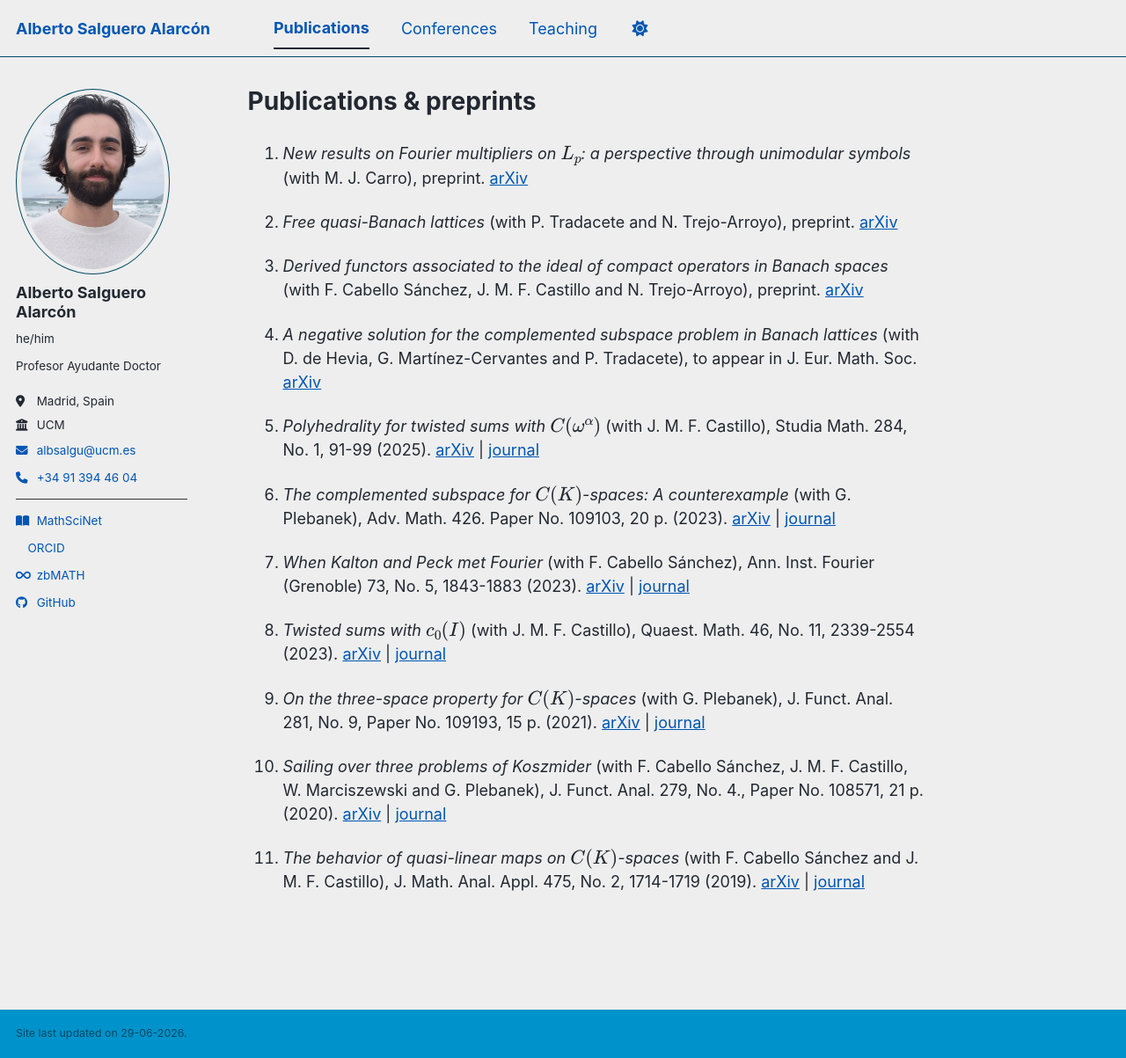
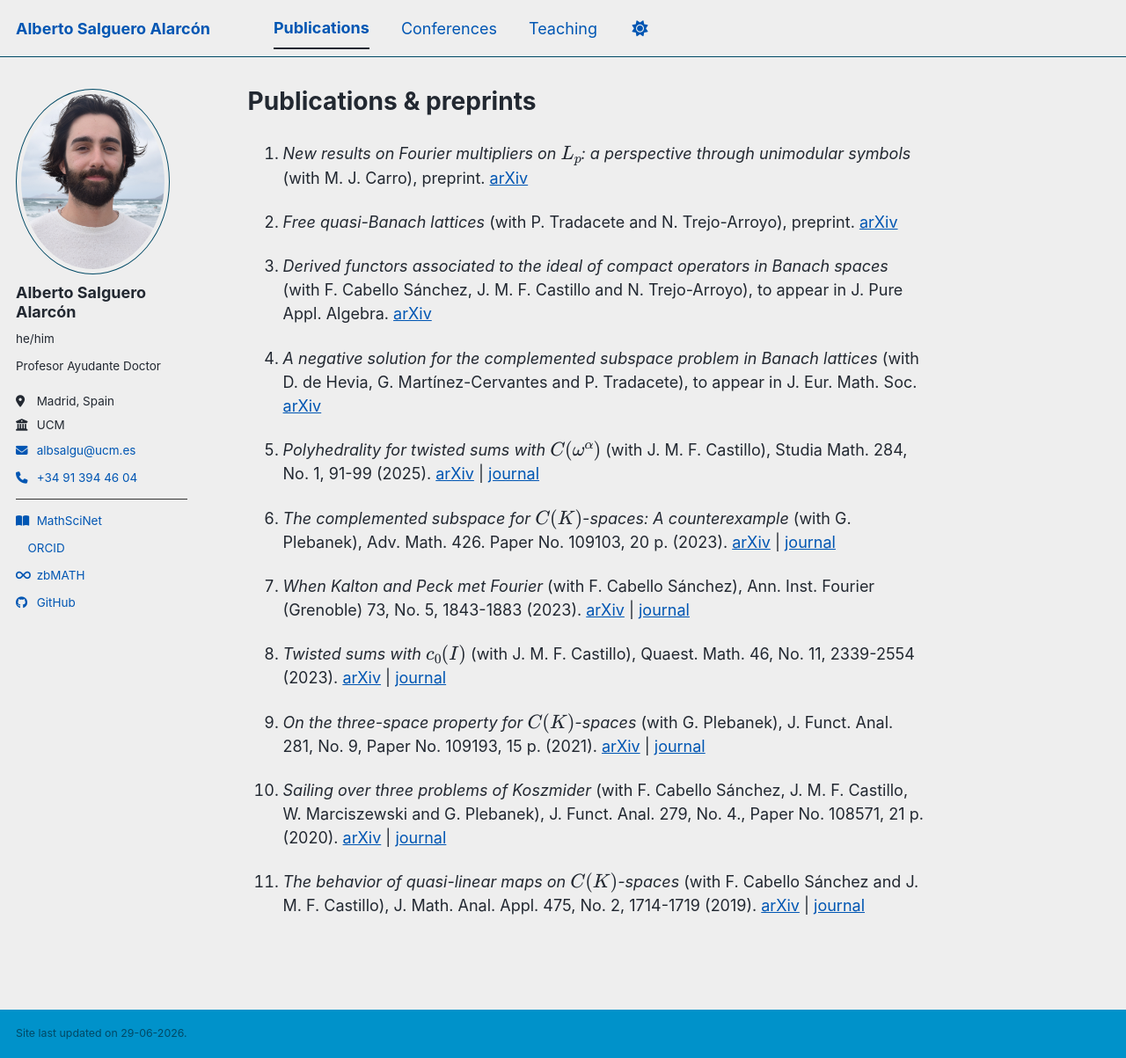
Before and after one commit to salgueroalarcon/salgueroalarcon.github.io, a Jekyll site: the page built from _pages/publications.md, in a window 1280 px wide and 1203 px high. Shown: the whole window at 88% size. Built offline with Jekyll 4.4.1, drawn with Linux system fonts in a browser that asks for light colours; a style sheet for code colours, icons or effects is not loaded.

Commit message:
Revise publication entries and remove Google Scholar section
Updated publication details and removed Google Scholar link.

```diff
--- a/_pages/publications.md
+++ b/_pages/publications.md
@@ -15,17 +15,11 @@ author_profile: true
 <script type="text/javascript" id="MathJax-script" async src="https://cdn.jsdelivr.net/npm/mathjax@3/es5/tex-chtml.js"></script>
 
 
-{% if site.author.googlescholar %}
-  <div class="wordwrap">You can also find my articles on <a href="{{site.author.googlescholar}}">my Google Scholar profile</a>.</div>
-{% endif %}
-
-<script type="text/javascript" id="MathJax-script" async src="https://cdn.jsdelivr.net/npm/mathjax@3/es5/tex-chtml.js"></script>
-
 1. *New results on Fourier multipliers on $L_p$: a perspective through unimodular symbols* (with M. J. Carro), preprint. <a href="https://arxiv.org/abs/2601.15815" target="_blank">arXiv</a>
 
 2. *Free quasi-Banach lattices* (with P. Tradacete and N. Trejo-Arroyo), preprint. <a href="https://arxiv.org/abs/2512.05273" target="_blank">arXiv</a>
 
-3. *Derived functors associated to the ideal of compact operators in Banach spaces* (with F. Cabello Sánchez, J. M. F. Castillo and N. Trejo-Arroyo), preprint. <a href="https://arxiv.org/abs/2512.18023" target="_blank">arXiv</a>
+3. *Derived functors associated to the ideal of compact operators in Banach spaces* (with F. Cabello Sánchez, J. M. F. Castillo and N. Trejo-Arroyo), to appear in J. Pure Appl. Algebra. <a href="https://arxiv.org/abs/2512.18023" target="_blank">arXiv</a>
 
 4. *A negative solution for the complemented subspace problem in Banach lattices* (with D. de Hevia, G. Martínez-Cervantes and P. Tradacete), to appear in J. Eur. Math. Soc. <a href="https://arxiv.org/abs/2310.02196" target="_blank">arXiv</a>
 
```
